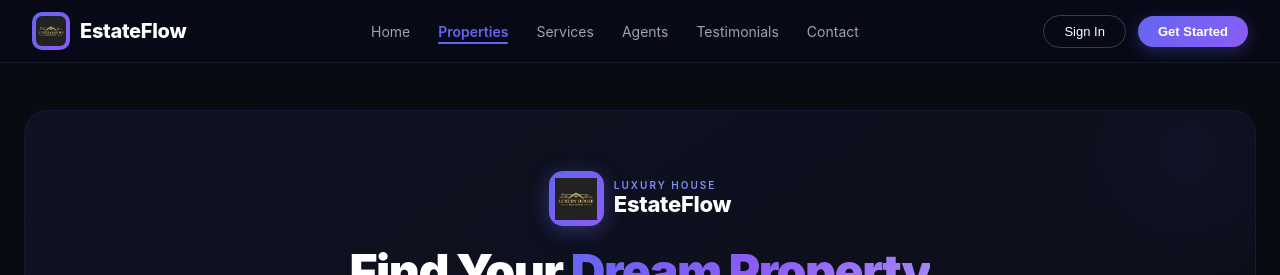
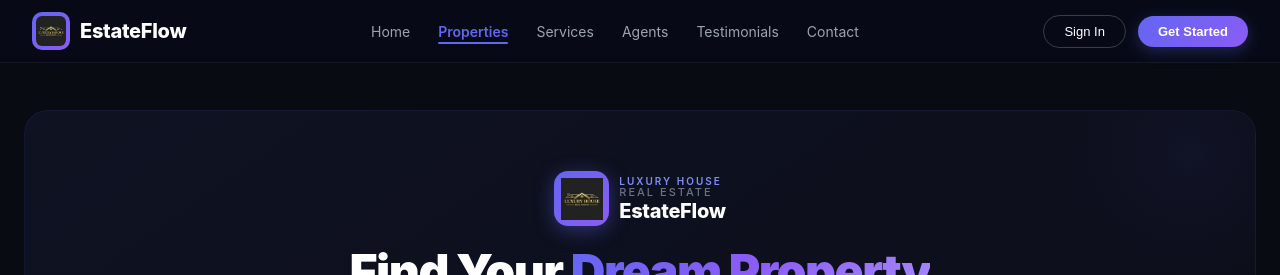
Before and after one commit to aqsasaher5995-rgb/estateflow-frontend, a React app: page /properties in a window 1280 px wide. Shown: the top 275 px of the page. Built offline with nearby package versions, Linux system fonts and the light colour scheme; the HTML template or start-up script is replaced by a standard one.

Commit message:
feat: Add REAL ESTATE tagline to PropertiesPage logo
- Added REAL ESTATE sub-tagline below LUXURY HOUSE
- Updated logo structure: LUXURY HOUSE + REAL ESTATE + EstateFlow
- Consistent branding with HomePage

```diff
--- a/src/pages/PropertiesPage.jsx
+++ b/src/pages/PropertiesPage.jsx
@@ -204,7 +204,7 @@ const PropertiesPage = () => {
 
       <div style={{ maxWidth: '1280px', margin: '0 auto', padding: '110px 24px 60px', flex: 1, width: '100%' }}>
 
-        {/* ===== ESTATEFLOW HERO SECTION WITH HOME PAGE STYLE LOGO ===== */}
+        {/* ===== ESTATEFLOW HERO SECTION WITH LUXURY HOUSE + REAL ESTATE LOGO ===== */}
         <div style={{
           marginBottom: '40px',
           padding: '60px 40px',
@@ -238,7 +238,7 @@ const PropertiesPage = () => {
           }} />
 
           <div style={{ position: 'relative', zIndex: 1 }}>
-            {/* ===== ESTATEFLOW LOGO - HOME PAGE STYLE ===== */}
+            {/* ===== ESTATEFLOW LOGO WITH LUXURY HOUSE + REAL ESTATE ===== */}
             <div style={{ display: 'flex', alignItems: 'center', gap: '12px', justifyContent: 'center' }}>
               <div style={{ display: 'flex', alignItems: 'center', gap: '10px' }}>
                 <div
@@ -280,7 +280,10 @@ const PropertiesPage = () => {
                   <span style={{ fontSize: '10px', color: '#818cf8', fontWeight: '600', letterSpacing: '2px', textTransform: 'uppercase' }}>
                     LUXURY HOUSE
                   </span>
-                  <span style={{ fontSize: '22px', fontWeight: '800', color: 'white', letterSpacing: '-0.3px', lineHeight: '1.2' }}>
+                  <span style={{ fontSize: '11px', color: '#6b7280', fontWeight: '500', letterSpacing: '2px', textTransform: 'uppercase', marginTop: '-2px' }}>
+                    REAL ESTATE
+                  </span>
+                  <span style={{ fontSize: '20px', fontWeight: '800', color: 'white', letterSpacing: '-0.3px', lineHeight: '1.2' }}>
                     EstateFlow
                   </span>
                 </div>
```
